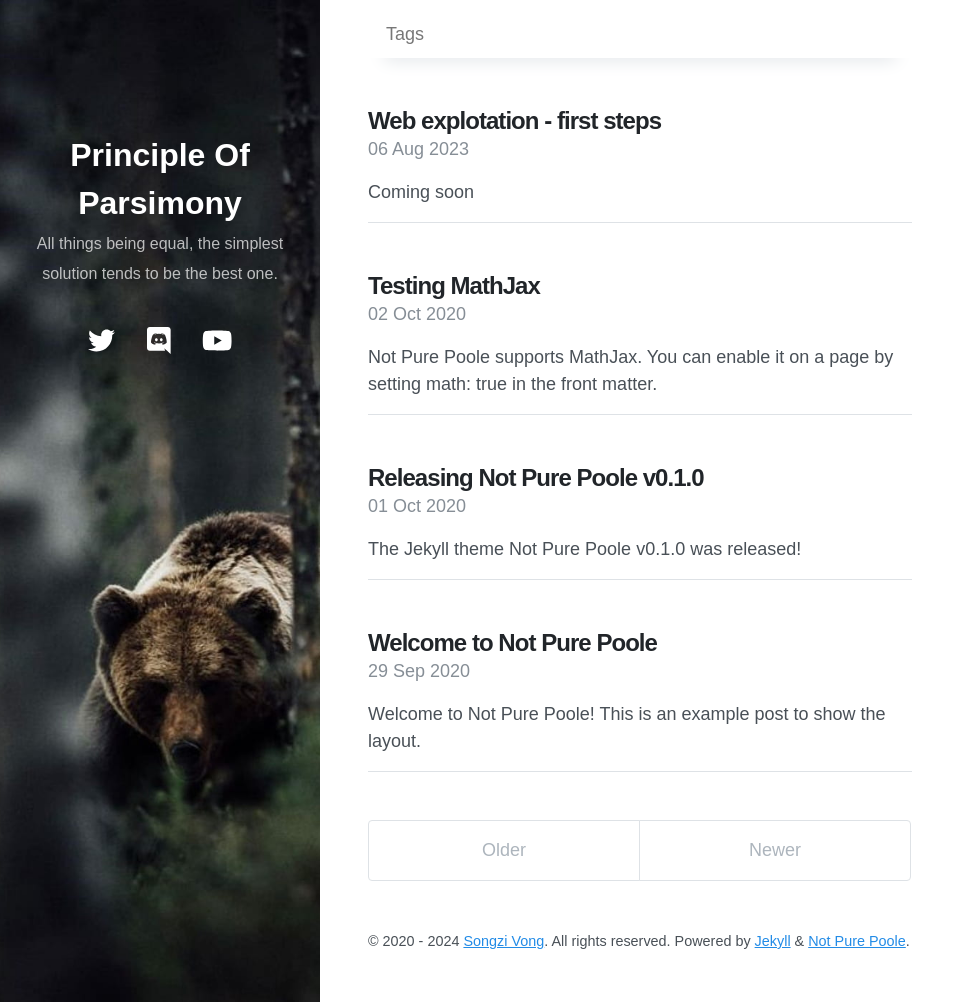
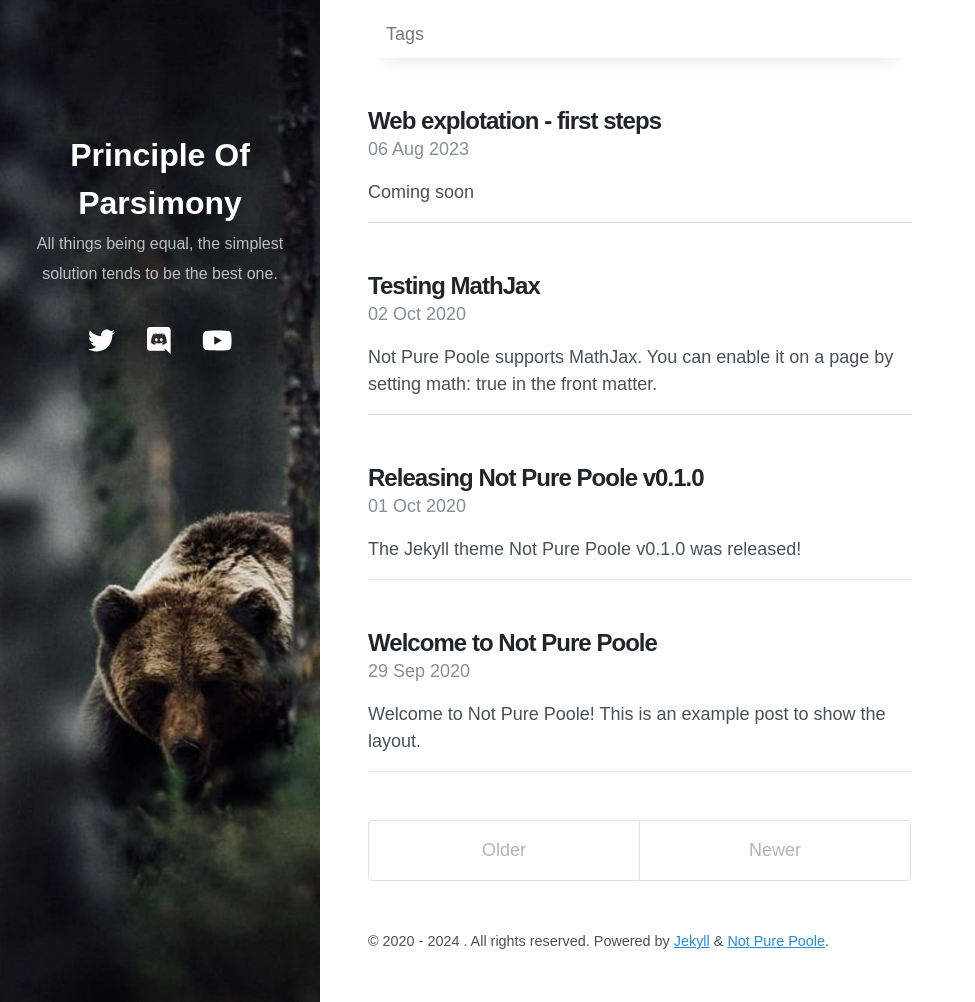
Before and after one commit to InfoSecGopNik/CTF, a Jekyll site: the page built from index.html, in a window 1280 px wide and 1002 px high. Shown: the whole window, without its empty margins (0-975 px from the left). Built offline with Jekyll 4.4.1, drawn with Linux system fonts in a browser that asks for light colours; nearby versions of some CDN libraries; the list of posts is cut into pages by our own code; some of the changed lines change nothing that is shown.

Commit message:
Update _config.yml

```diff
--- a/_config.yml
+++ b/_config.yml
@@ -43,17 +43,3 @@ lang: en
 sass:
   sass_dir: _sass
   style: :compressed
-
-# Options
-
-# Replace this value and uncomment to enable Google Analytics tracking
-# google_analytics: UA-000000-0
-
-# Replace this value and uncomment to enable Disqus
-# disqus: xxxxxx
-
-# Specify the author for blog posts
-author:
-  name: Songzi Vong
-  url: https://github.com/vszhub/
-  email: vszhub@gmail.com
```
